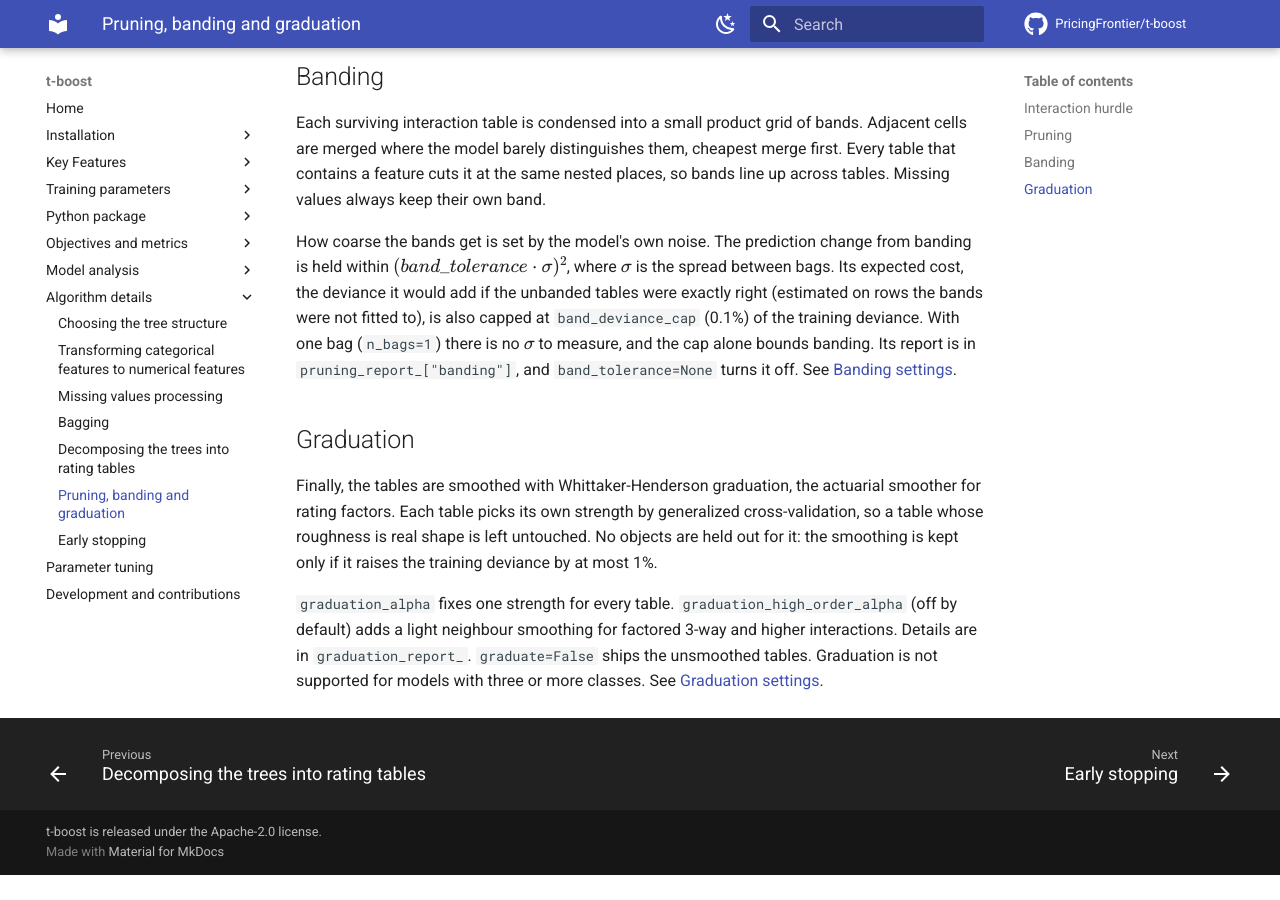
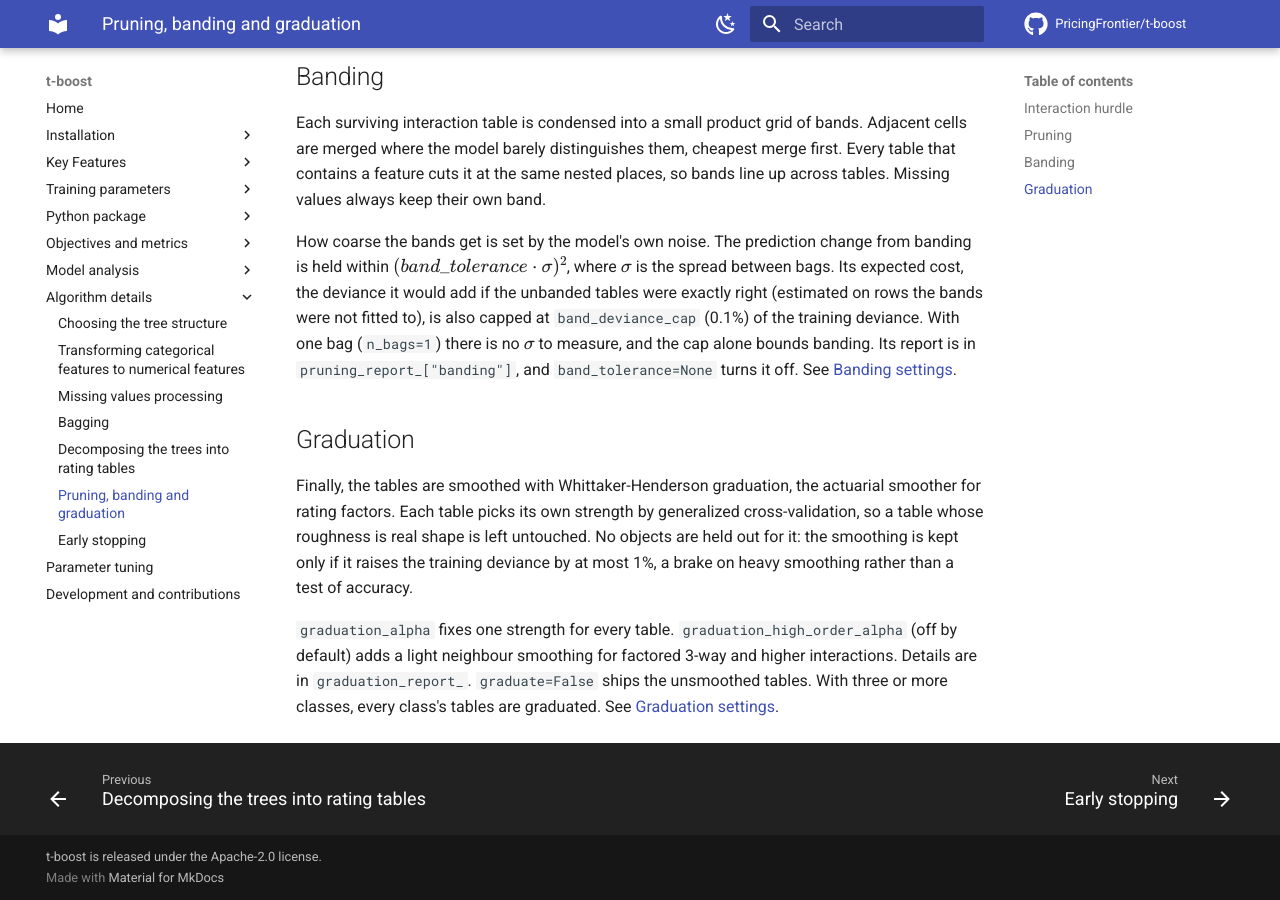
Before and after one commit to PricingFrontier/t-boost, an MkDocs documentation site: the page built from docs/algorithm/readable-tables.md, in a window 1280 px wide and 900 px high, scrolled down 1232 px. Built offline with MkDocs 1.6.1 and Material for MkDocs 9.7.7, drawn with Linux system fonts in a browser that asks for light colours; comment, search, counter and statistics services are not loaded; before the commit the page ends 2107 px from its top, so only the background shows below that.

Commit message:
Fix stale graduation docs and the w_scale comment
readable-tables.md still said graduation is not supported for three or
more classes (it is since 85f40f1). The docs now say the 1% check is a
brake on heavy smoothing, not a test of accuracy: smoothing raises the
training deviance whether it removes noise or real shape.

The w_scale comment claimed row-count GCV over-smooths by the mean
weight. GCV picks the same smoother when every weight is scaled by one
constant; the scale only moves the alpha grid's edges and keeps a fixed
graduation_alpha meaningful on aggregated rows.

Co-Authored-By: Claude Opus 5.5 <noreply@anthropic.com>
Claude-Session: https://claude.ai/code/session_01VCc6nUxYUztc7GWPp5d1bC

```diff
--- a/docs/algorithm/readable-tables.md
+++ b/docs/algorithm/readable-tables.md
@@ -67,10 +67,11 @@ no $\sigma$ to measure, and the cap alone bounds banding. Its report is in
 Finally, the tables are smoothed with Whittaker-Henderson graduation, the actuarial smoother for
 rating factors. Each table picks its own strength by generalized cross-validation, so a table
 whose roughness is real shape is left untouched. No objects are held out for it: the smoothing is
-kept only if it raises the training deviance by at most 1%.
+kept only if it raises the training deviance by at most 1%, a brake on heavy smoothing rather than
+a test of accuracy.
 
 `graduation_alpha` fixes one strength for every table. `graduation_high_order_alpha` (off by
 default) adds a light neighbour smoothing for factored 3-way and higher interactions. Details are
-in `graduation_report_`. `graduate=False` ships the unsmoothed tables. Graduation is not supported
-for models with three or more classes. See
+in `graduation_report_`. `graduate=False` ships the unsmoothed tables. With three or more classes,
+every class's tables are graduated. See
 [Graduation settings](../training-parameters/graduation.md).
```
Also changed, not shown: docs/training-parameters/graduation.md (+2 -1 lines), 1 other file.
